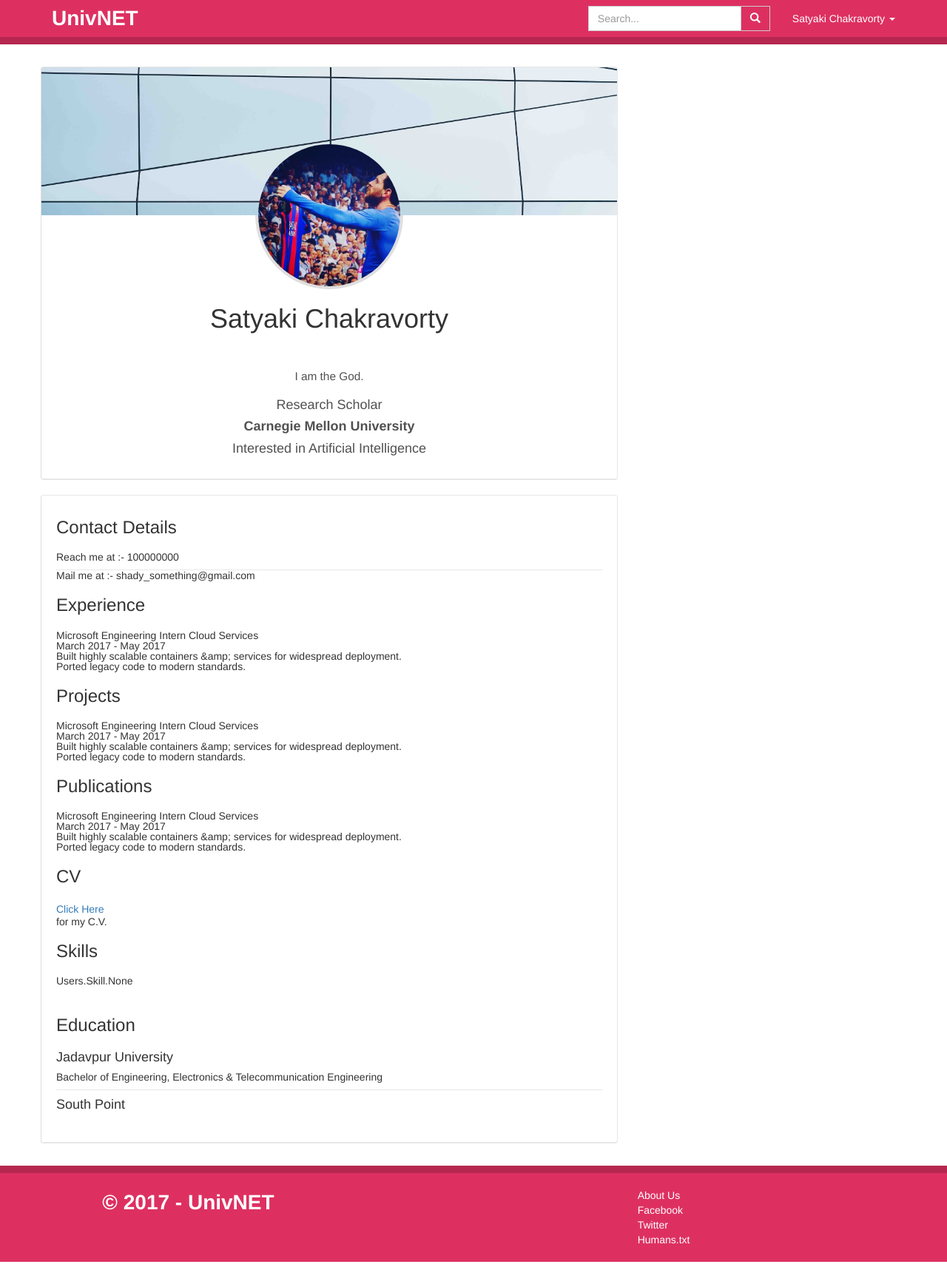
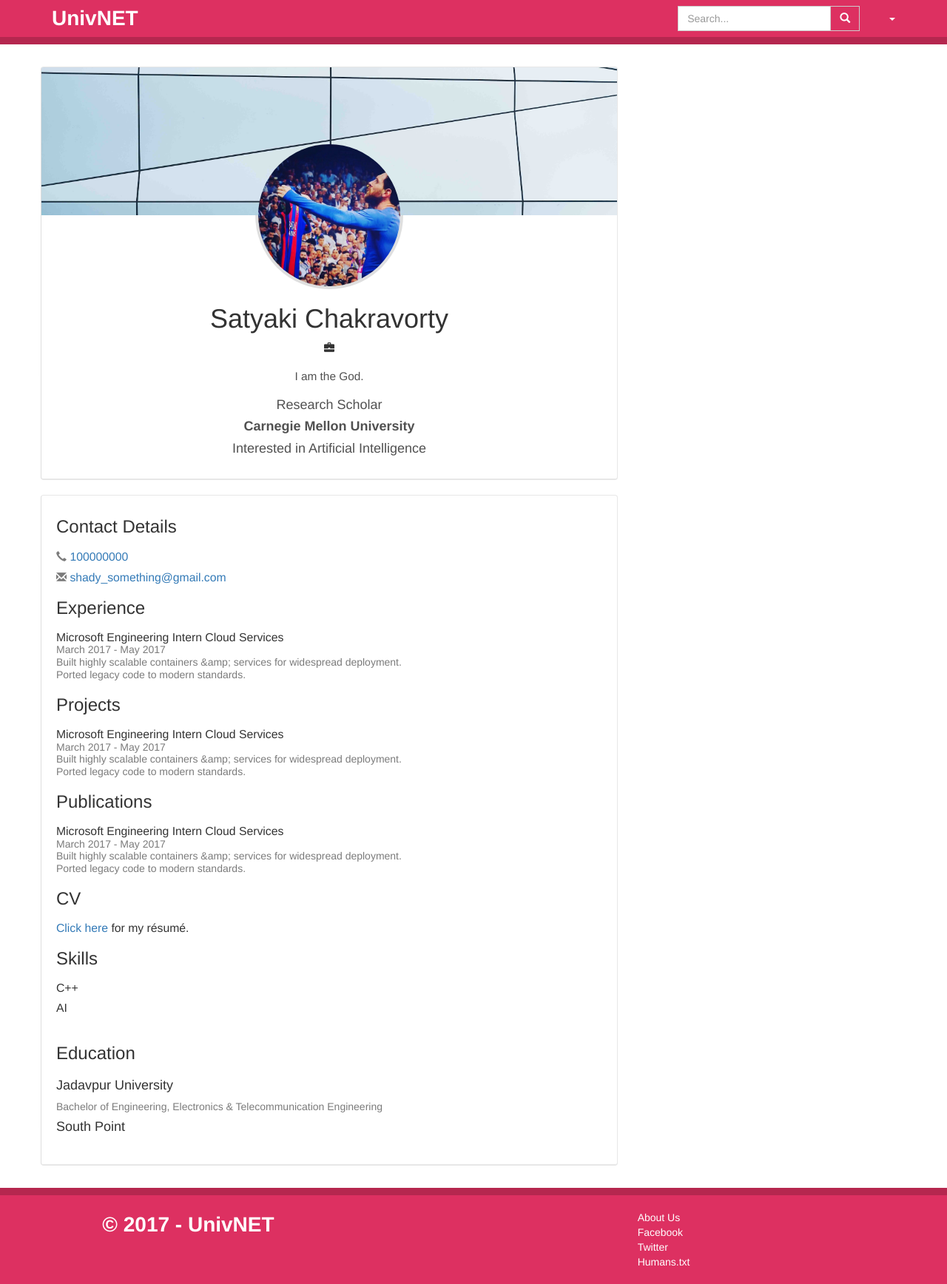
Before and after one commit to AyanSinhaMahapatra/Univnet_Beta, a Django app: template Univnet_Beta/Users/templates/alumni_profile.html in a window 1280 px wide. Shown: the whole page at 74% size. Before the commit the page ends 1706 px from the top, so only its background shows below. Run offline with Django 3.2, Linux system fonts and the light colour scheme; the template is opened without the code that fills it: values that come from a table or form of the project are taken from there, others are empty; data comes from the database, SQL or seed files in the repository; both versions use the stored data as it was after the commit; some libraries are stand-ins or nearby versions.

Commit message:
Fix alumni layout. TODO - Student

```diff
--- a/Univnet_Beta/Users/templates/alumni_profile.html
+++ b/Univnet_Beta/Users/templates/alumni_profile.html
@@ -2,8 +2,11 @@
 <!--[if lt IE 7]>      <html class="no-js lt-ie9 lt-ie8 lt-ie7" lang=""> <![endif]-->
 <!--[if IE 7]>         <html class="no-js lt-ie9 lt-ie8" lang=""> <![endif]-->
 <!--[if IE 8]>         <html class="no-js lt-ie9" lang=""> <![endif]-->
-<!--[if gt IE 8]><!--> <html class="no-js" lang=""> <!--<![endif]-->
+<!--[if gt IE 8]><!-->
+<html class="no-js" lang="">
+<!--<![endif]-->
 {% load static %}
+
 <head>
     <meta charset="utf-8">
     <meta http-equiv="X-UA-Compatible" content="IE=edge,chrome=1">
@@ -17,14 +20,12 @@
 
     <script src="{% static 'js/vendor/modernizr-2.8.3-respond-1.4.2.min.js' %}"></script>
 </head>
+
 <body>
     <!--[if lt IE 8]>
           <p class="browserupgrade">You are using an <strong>outdated</strong> browser. Please <a href="http://browsehappy.com/">upgrade your browser</a> to improve your experience.</p>
       <![endif]-->
     <div class="wrapper">
-
-
-
 
         <nav class="navbar navbar-default navbar-static-top" role="navigation">
             <div class="container">
@@ -40,7 +41,14 @@
                 <div id="navbar" class="navbar-collapse collapse">
                     <ul class="nav navbar-nav navbar-right">
                         <li class="dropdown">
-                  <a href="#" class="dropdown-toggle" data-toggle="dropdown" role="button" aria-haspopup="true" aria-expanded="false">{{ alumni.first_name }} {{ alumni.last_name }}&nbsp;<span class="caret"></span></a>
+                            <a href="#" class="dropdown-toggle" data-toggle="dropdown" role="button" aria-haspopup="true" aria-expanded="false">
+                      {% if user.first_name %}
+                          {{ user.first_name|title }}&nbsp;{{ user.last_name|title }}&nbsp;
+                      {% else %}
+                        {{ user.get_username|title }}&nbsp;
+                      {% endif %}
+                      <span class="caret"></span>
+                  </a>
                             <ul class="dropdown-menu">
                                 <li><a href="#">Network</a></li>
                                 <li><a href="#">Settings</a></li>
@@ -56,13 +64,10 @@
                             </span>
                         </div>
                     </form>
-            </div><!--/.navbar-collapse -->
+                </div>
+                <!--/.navbar-collapse -->
             </div>
         </nav>
-
-
-
-
 
         <div class="container">
             <!-- Main content -->
@@ -80,15 +85,14 @@
                         <img class="profile-pic" src="{{ alumni.image.url }}">
                     </div>
 
-
                     <div class="row intro">
                         <!-- Name & intro -->
                         <h1 class="name"> {{ alumni.first_name }} {{ alumni.last_name }} </h1>
-                  <span class="glyphicon glyphicon-breifcase"></span>
+                        <span class="glyphicon glyphicon-briefcase"></span>
                         <h5 class="bio"> {{ alumni.bio }} </h5>
-                  <h4 class="college">{{ alumni.position }}  </h4>
-                    <h4 class="college"> <strong> {{ alumni.work }} </strong>  </h4>
-                      <h4 class="college"> Interested in  {{ alumni.work_field_main }} </h4>
+                        <h4 class="college">{{ alumni.position }} </h4>
+                        <h4 class="college"> <strong> {{ alumni.work }} </strong> </h4>
+                        <h4 class="college"> Interested in {{ alumni.work_field_main }} </h4>
 
                     </div>
 
@@ -98,57 +102,83 @@
                     <!-- Education & interests -->
                     <div class="row education">
 
+                        {# Contact #}
 
                         <h3 class="exp-head"> Contact Details </h3>
                         <ul>
 
                             <li class="exp-li">
-                      <p class="exp-about"> Reach me at :- {{ alumni.phone_no  }} </p>
-
+                                <p class="exp-about"> <i class="glyphicon glyphicon-earphone"></i> <a href="tel:{{ alumni.phone_no  }}">{{ alumni.phone_no  }}</a> </p>
+                                <p class="exp-about"> <i class="glyphicon glyphicon-envelope"></i> <a href="mailto:{{ alumni.email_id  }}">{{ alumni.email_id  }}</a> </p>
                             </li>
-                      <li class="exp-li">
-                      <p class="exp-about"> Mail me at :- {{ alumni.email_id  }} </p>
-
 
                         </ul>
+
+                        {# End of Contact #}
+
+                        {# Experience #}
 
                         <h3 class="exp-head"> Experience </h3>
                         <ul>
 
                             <li class="exp-li">
-                      <p class="exp-about"> {{ alumni.experience | linebreaks  }} </p>
+                                <p class="exp-about"> {{ alumni.experience|linebreaksbr }} </p>
                             </li>
                         </ul>
+
+                        {# End of Experience #}
+
+                        {# Projects #}
 
                         <h3 class="exp-head"> Projects </h3>
                         <ul>
                             <li class="exp-li">
-                      <p class="exp-about"> {{ alumni.projects_info | linebreaks }} </p>
+                                <p class="exp-about"> {{ alumni.projects_info|linebreaksbr }} </p>
                             </li>
                         </ul>
+
+                        {# End of Projects #}
+
+                        {# Publications #}
 
                         <h3 class="exp-head"> Publications </h3>
                         <ul>
                             <li class="exp-li">
-                      <p class="exp-about"> {{ alumni.publications| linebreaks  }} </p>
+                                <p class="exp-about"> {{ alumni.publications|linebreaksbr }} </p>
                             </li>
                         </ul>
 
+                        {# End of Publications #}
+
+                        {# CV #}
+
                         <h3 class="exp-head"> CV </h3>
-                  <a href="{{ alumni.cv_url }}"> Click Here  </a> <!--  This is not getting Printed .Fix This. -->
                         <ul>
                             <li class="exp-li">
-
-                      <p class="exp-about"> for my C.V. </p>
+                                <p class="exp-about"><a href="{{ alumni.cv_url }}"> Click here </a> for my résumé. </p>
                             </li>
                         </ul>
 
+                        {# End of CV #}
+
+                        {# Skills #}
+
+                        {% if alumni.skills %}
                         <h3 class="exp-head"> Skills </h3>
                         <ul>
+                            {% for skill in alumni.skills.all %}
                             <li class="exp-li">
-                      <p class="exp-about"> {{ alumni.skills }} </p>
+                                <p class="exp-about">
+                                    {{ skill }}
+                                </p>
                             </li>
+                            {% endfor %}
                         </ul>
+                        {% endif %}
+
+                        {# End of Skills #}
+
+                        {# Education #}
 
                         <h3 class="edu-head"> Education </h3>
                         <ul>
@@ -163,23 +193,19 @@
 
                         </ul>
 
+                        {# End of Education #}
+
                     </div>
                 </div>
 
+            </div>
+        </div>
+        <!-- /container -->
 
     </div>
-        </div> <!-- /container -->
-
-
-
-
-      </div> <!-- wrapper -->
+    <!-- wrapper -->
 
     </br>
-
-
-
-
 
     <footer class="footer">
         <div class="container-fluid">
@@ -189,10 +215,10 @@
                 </div>
                 <div class="col-md-4 col-md-offset-2">
                     <div class="row">
-                <div class="col-md-12"><a href="#" target="_blank" >About Us</a></div>
-                <div class="col-md-12"><a href="#" target="_blank" >Facebook</a></div>
-                <div class="col-md-12"><a href="#" target="_blank" >Twitter</a></div>
-                <div class="col-md-12"><a href="{% static 'humans.txt' %}" target="_blank" >Humans.txt</a></div>
+                        <div class="col-md-12"><a href="#" target="_blank">About Us</a></div>
+                        <div class="col-md-12"><a href="#" target="_blank">Facebook</a></div>
+                        <div class="col-md-12"><a href="#" target="_blank">Twitter</a></div>
+                        <div class="col-md-12"><a href="{% static 'humans.txt' %}" target="_blank">Humans.txt</a></div>
                     </div>
                 </div>
             </div>
@@ -200,7 +226,9 @@
     </footer>
 
     <script src="//ajax.googleapis.com/ajax/libs/jquery/1.11.2/jquery.min.js"></script>
-    <script>window.jQuery || document.write('<script src="js/vendor/jquery-1.11.2.min.js"><\/script>')</script>
+    <script>
+        window.jQuery || document.write('<script src="js/vendor/jquery-1.11.2.min.js"><\/script>')
+    </script>
 
     <script src="{% static 'js/vendor/bootstrap.min.js' %}"></script>
 
@@ -216,4 +244,5 @@
         ga('create','UA-XXXXX-X','auto');ga('send','pageview');
     </script>
 </body>
+
 </html>
--- a/Univnet_Beta/static/css/main.css
+++ b/Univnet_Beta/static/css/main.css
@@ -220,15 +220,16 @@ html, body {
 .education > ul{
 	padding: 0;
 	list-style: none;
-	line-height: 1em;
+	line-height: 1.2em;
+    color: rgb(123,123,123);
 }
 
-.education > ul > :nth-child(n+1):nth-last-child(n+2) {
+.exp-head > :nth-child(n+1):nth-last-child(n+2) {
 	border-bottom: 1px solid rgba(21,21,21,0.1);
 }
 
-.univ-graduation {
-	color: rgb(123,123,123);
+.univ-name {
+	color: rgb(51,51,51);
 }
 
 
@@ -236,8 +237,15 @@ html, body {
 	font-weight: 300;
 	margin-top: 20px;
 	margin-bottom: 20px;
+    line-height: 1em;
 }
 
 .exp-duration {
 	color: rgb(123,123,123);
 }
+
+.exp-about:first-line {
+    color: rgb(51,51,51);
+    font-weight: 200;
+    font-size: 1.125em;
+}
```
Also changed, not shown: Univnet_Beta/Users/templates/Users/details_alumni.html (deleted, +0 -27 lines), Univnet_Beta/Users/templates/Users/details_student.html (deleted, +0 -28 lines), Univnet_Beta/Users/templates/student_profile.html (+8 -1 lines), Univnet_Beta/db.sqlite3. Lines whose indentation alone changed are shown as unchanged.
